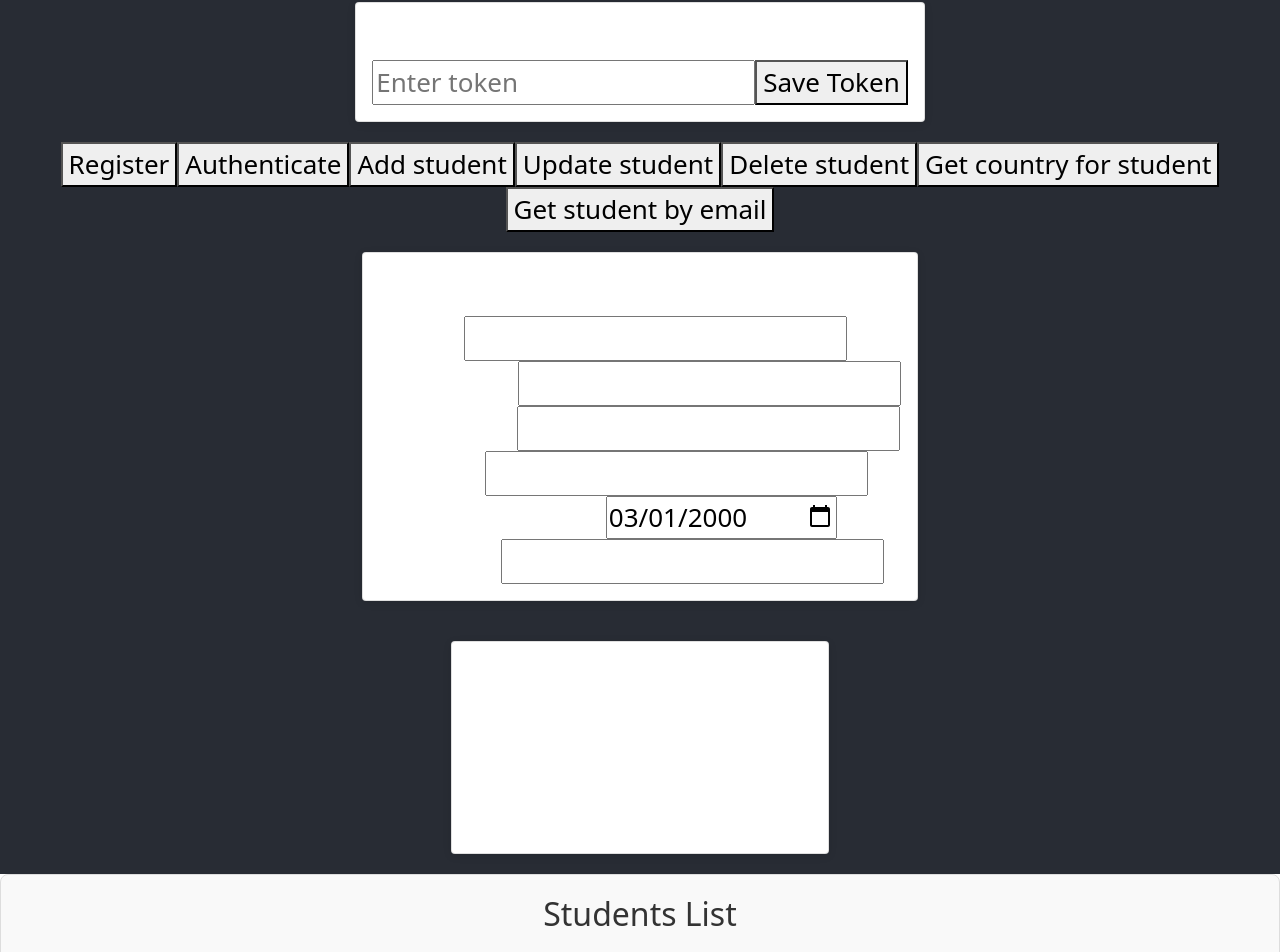
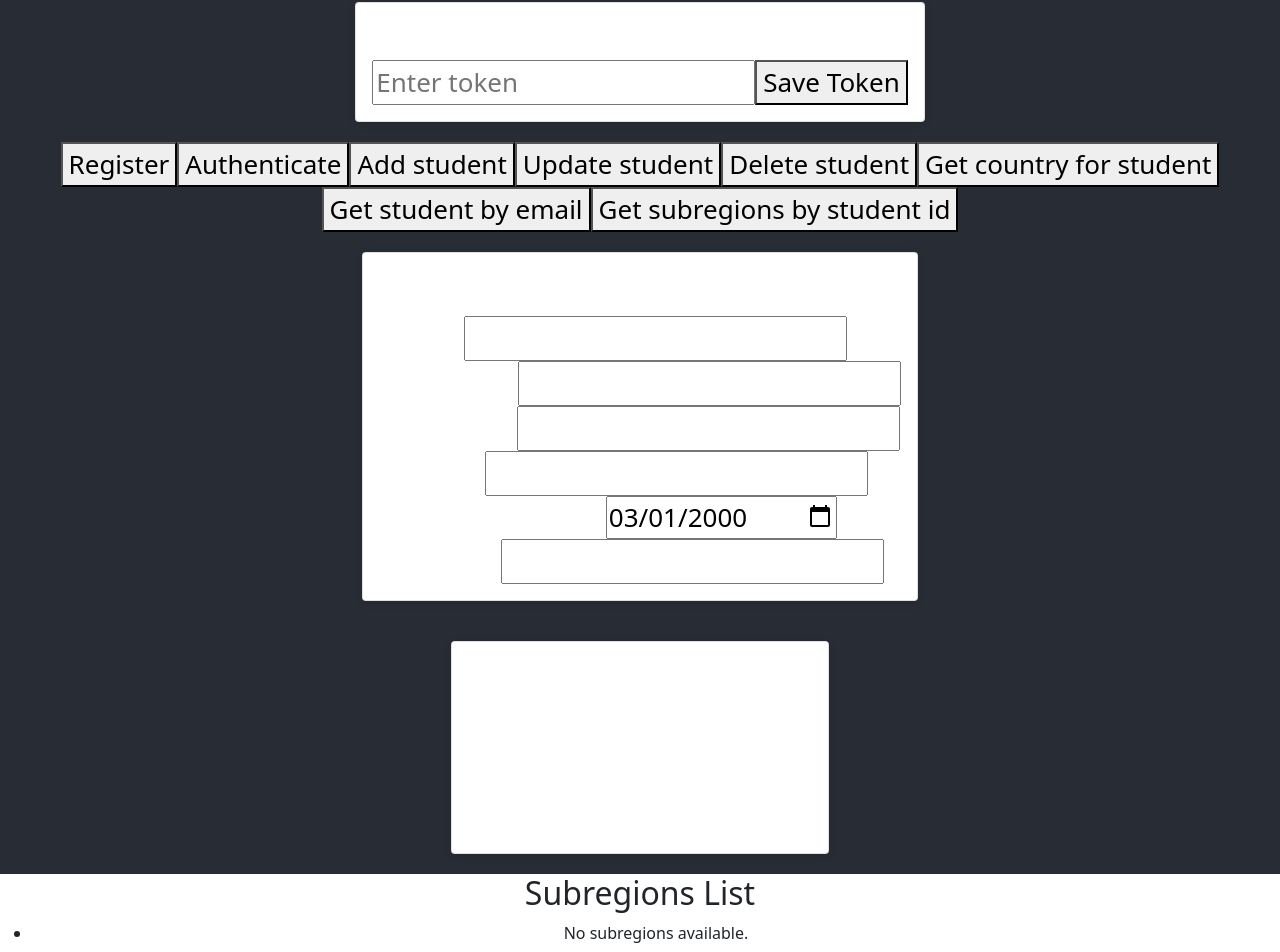
Before and after one commit to sylwiamolitor/Java17RESTPostgreSQLSpringApp, a React (Create React App) app in the folder frontend/: page / in a window 1280 px wide. Shown: the part 1083-2035 px from the top of the page. Built offline with nearby package versions, Linux system fonts and the light colour scheme.

Commit message:
Get regions by student id endpoint support and url change

```diff
--- a/frontend/src/App.js
+++ b/frontend/src/App.js
@@ -27,6 +27,11 @@ function App() {
         country: '',
     });
     const [country, setCountry] = useState('');
+    const [subregion, setSubregion] = useState({
+            region: '',
+            subregion: ''
+        });
+    const [subregions, setSubregions] = useState([]);
 
     const handleChange = (e) => {
         const { name, value } = e.target;
@@ -157,6 +162,23 @@ function App() {
                           console.error('There was a problem with the deleting:', error);
                       }
     };
+
+    const handleGetRegionsByStudentId= async () => {
+                              try {
+                                  console.log(`/api/v1/student/regionsByCountry/${student.id}`);
+                                  console.log(`${token}`);
+                            const response = await axios.get(`/api/v1/student/regionsByCountry/${student.id}`, {
+                              headers: {
+                               Authorization: `Bearer ${token}`
+                     }
+                });
+           if(response.status === 200){
+               setSubregions(response.data.pagedContent);}
+                              } catch (error) {
+                                  console.error('There was a problem:', error);
+                              }
+            };
+
     const fetchCountryByStudentId = async () => {
             try {
                 const response = await axios.get(`/api/v1/student/id/${student.id}`, {
@@ -180,7 +202,7 @@ function App() {
                            Authorization: `Bearer ${token}`
                  }
             });
-       if(response.status == 200){
+       if(response.status === 200){
         const updatedStudent = {
             ...student,
             id: response.data.id || student.id,
@@ -247,6 +269,7 @@ return (
                 <button className="Delete" onClick={handleDelete}>Delete student</button>
                 <button className="GetCountry" onClick={fetchCountryByStudentId}>Get country for student</button>
                 <button className="GetByEmail" onClick={handleGetStudentByEmail}>Get student by email</button>
+                <button className="SubregionGet" onClick={handleGetRegionsByStudentId}>Get subregions by student id</button>
             </div>
 
             <Card>
@@ -264,6 +287,20 @@ return (
             </Card>
         </header>
         {country && <p>Country: {country}</p>}
+<section className="subregions-list">
+            <h2>Subregions List</h2>
+            <ul>
+                {subregions?.length > 0 ? (
+                    subregions.map((subregion, index) => (
+                        <li key={index} className="subregion-item">
+                            {subregion.region} {subregion.subregion}
+                        </li>
+                    ))
+                ) : (
+                    <li>No subregions available.</li>
+                )}
+            </ul>
+        </section>
         <section className="students-list">
             <h2>Students List</h2>
             <ul>
```
Also changed, not shown: 1 other file (tests, documents, lock files or other folders).
